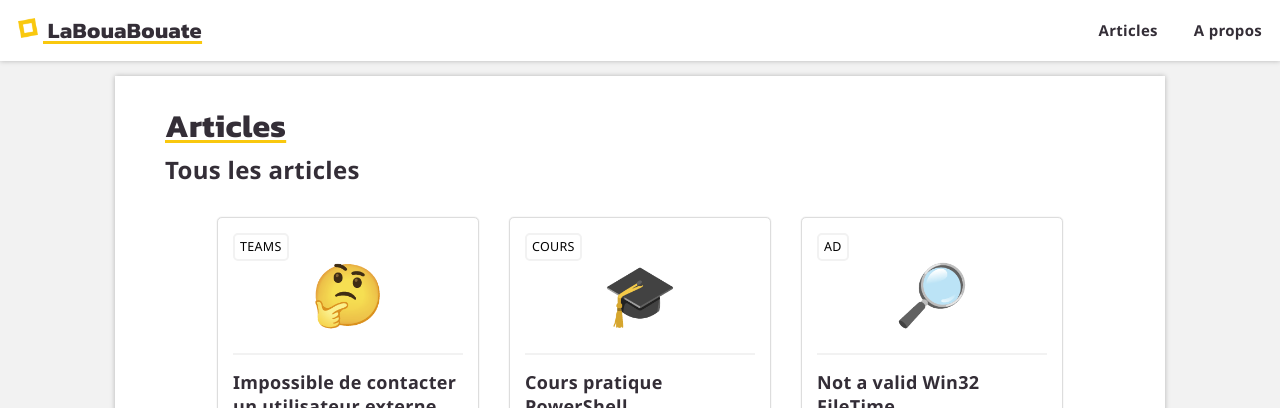
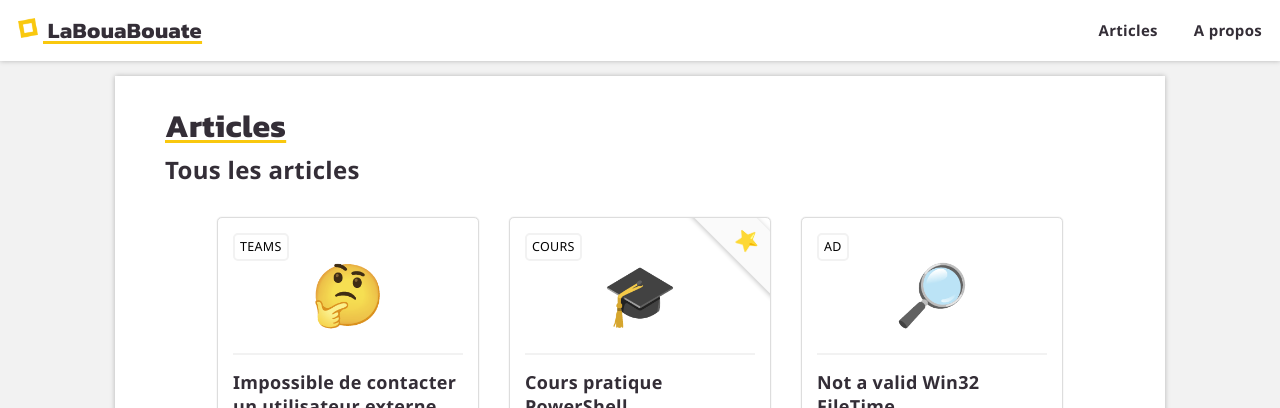
Before and after one commit to leobouard/leobouard.github.io, a Jekyll site: the page built from blog.md, in a window 1280 px wide. Shown: the top 408 px of the page. Built offline with Jekyll 4.4.1, drawn with Linux system fonts in a browser that asks for light colours; some web fonts are replaced; our own code applies the rules of GitHub Pages for plain Markdown files.

Commit message:
Ajout marqueur "article de qualité"

```diff
--- a/assets/css/posts.scss
+++ b/assets/css/posts.scss
@@ -53,6 +53,17 @@ article:hover {
         color: #fff;
         background-color: #5E7A6F;
     }
+}
+
+div.favoriteMarker {
+    position: absolute;
+    top: 0px;
+    right: -50px;
+    background-color: #fafafa;
+    padding: 10px 60px;
+    box-shadow: 3px 1px 5px 0px #00000040;
+    transform: rotate(45deg);
+    font-size: 20px;
 }
 
 .articleIcon {
--- a/blog.md
+++ b/blog.md
@@ -13,6 +13,9 @@ description: "Tous les articles, cours et défis sur PowerShell et d'autres tech
     {% for post in listed_posts %}
         <article>
             <small>{{ post.tags }}</small>
+            {% if post.favorite %}
+            <div class="favoriteMarker">⭐</div>
+            {% endif %}
             <a href="{{ post.id }}">
                 <p class="articleIcon">{{ post.icon }}</p>
             </a>
```
Also changed, not shown: _posts/2022-12-01-cours-pratique-powershell-introduction.md (+1 -0 lines).
